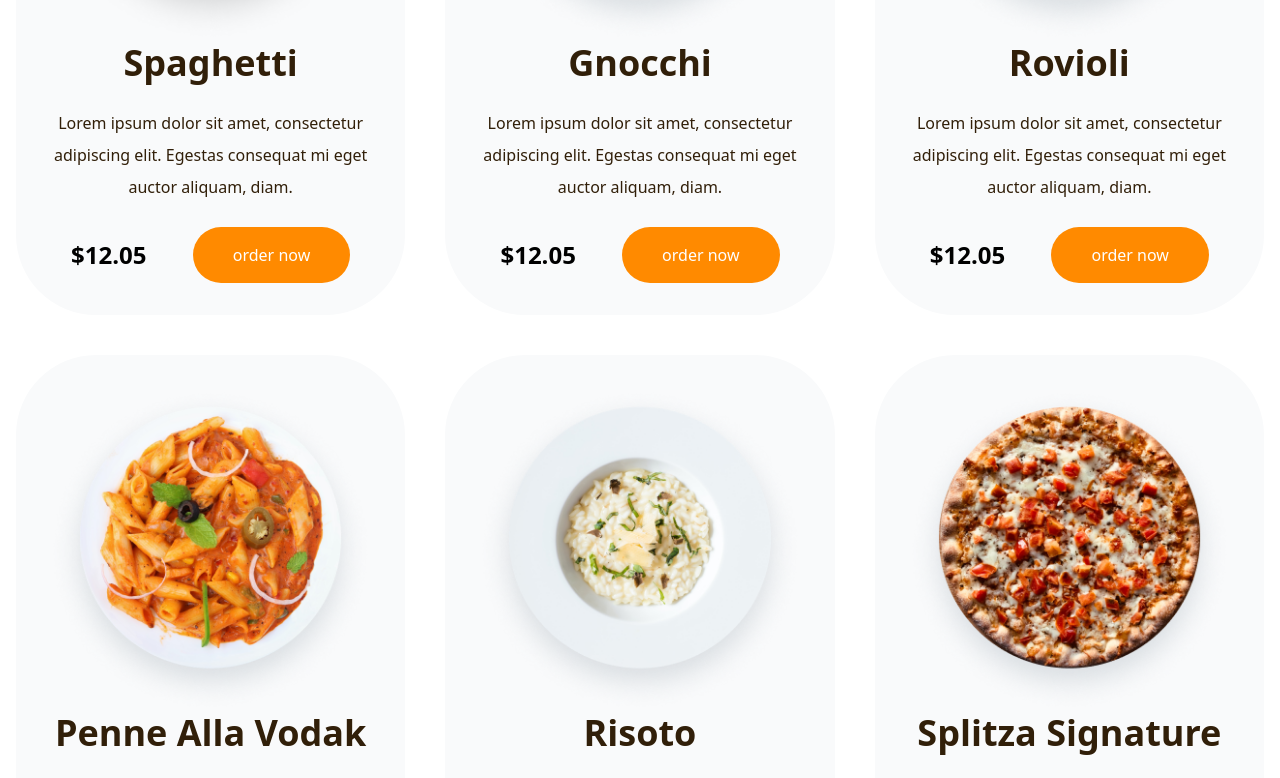
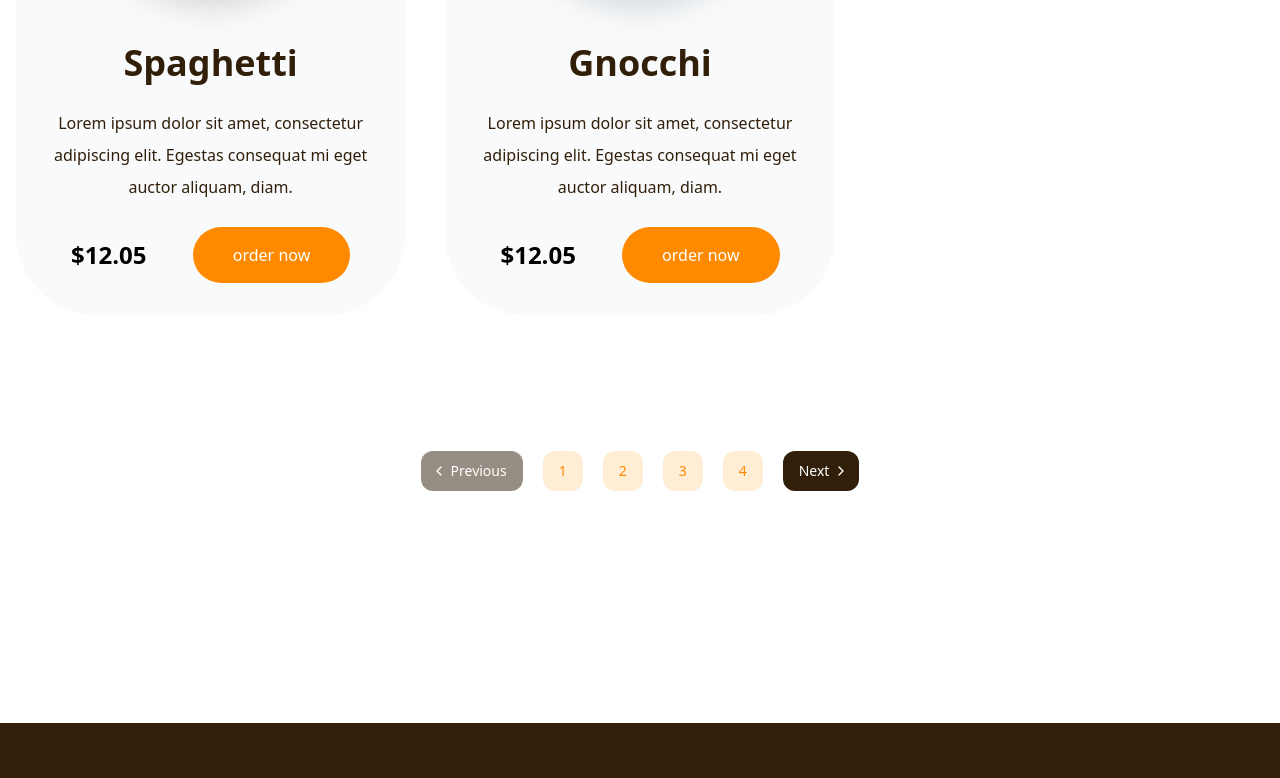
Before and after one commit to parvin-noori/delizioso, a React (Vite) app: page /menu in a window 1280 px wide. Shown: the part 982-1760 px from the top of the page. Built offline with nearby package versions, Linux system fonts and the light colour scheme; data requests are answered from the project's data file.

Commit message:
complete pagination

```diff
--- a/src/components/Menu/MenuSection.jsx
+++ b/src/components/Menu/MenuSection.jsx
@@ -1,23 +1,24 @@
 import axios from "axios";
-// import ItanlianPasta from "../../assets/imgs/italian-pasta.png";
 import { useEffect, useState } from "react";
 import MenuItem from "../MenuItem/MenuItem";
-import { motion } from "framer-motion";
 import usePaginatedFetch from "@/usePaginatedFetch";
 import PaginationSection from "../Pagination/PaginationSection";
+import _ from "lodash";
 
 export default function MenuSection({ sectionTitle }) {
   const [categories, setCategories] = useState([]);
   const [activeCategory, setActiveCategory] = useState("all");
   const url = "http://localhost:3000/products";
-  const [loading, data] = usePaginatedFetch(url, 6);
+  const pageSize = 2; // Number of items per page
+  const [loading, data] = usePaginatedFetch(url, pageSize);
   const [page, setPage] = useState(1);
+
   const [foods, setFoods] = useState([]);
 
   useEffect(() => {
     if (loading) return;
-    setFoods(data[page - 1] || []);
-  }, [loading, page, data]);
+    setFoods(data.flat() || []); // Flatten the paginated data
+  }, [loading, data]);
 
   useEffect(() => {
     const fetchCategories = async () => {
@@ -36,17 +37,30 @@ export default function MenuSection({ sectionTitle }) {
 
   const handleCategoryClick = (category) => {
     setActiveCategory(category);
+    setPage(1); // Reset to the first page when changing category
   };
 
+  // Filter the foods based on the active category
   const filterFoods =
     activeCategory === "all"
       ? foods
       : foods.filter((food) => food.category === activeCategory);
 
+  // Calculate total pages based on filtered data and page size
+  const totalItems = filterFoods.length;
+  const filterPageCount = Math.ceil(totalItems / pageSize);
+
+  // Paginate the filtered items
+  const pageinatedFilterFoods = _.chunk(filterFoods, pageSize);
+
+  console.log("Total items:", totalItems);
+  console.log("Filter page count:", filterPageCount);
+  console.log("Current page foods:", pageinatedFilterFoods[page - 1]);
+
   return (
     <section className="lg:py-48 py-24">
       <div className="container grid grid-cols-1 md:space-y-24 space-y-10">
-        <span className="md:text-[80px] text-5xl text-center font-bold font-tinos  capitalize">
+        <span className="md:text-[80px] text-5xl text-center font-bold font-tinos capitalize">
           {sectionTitle}
         </span>
         <ul className="category-menu flex items-center justify-between flex-nowrap overflow-x-auto gap-3">
@@ -77,10 +91,10 @@ export default function MenuSection({ sectionTitle }) {
         </ul>
         {loading ? (
           <span>Loading...</span>
-        ) : (
+        ) :  filterFoods.length > 0 ?(
           <>
             <div className="menu grid lg:grid-cols-3 grid-cols-2 sm:gap-10 gap-5">
-              {filterFoods.map((food, index) => (
+              {pageinatedFilterFoods[page - 1]?.map((food, index) => (
                 <MenuItem key={food.id} food={food} index={index} />
               ))}
             </div>
@@ -88,16 +102,13 @@ export default function MenuSection({ sectionTitle }) {
               <PaginationSection
                 activePage={page}
                 setPage={setPage}
-                pages={data.length}
+                pages={filterPageCount} // Pass the correct number of pages
               />
             </div>
           </>
+        ): (
+          <p>No items found</p>
         )}
-        {/* {Object.keys(Object.groupBy(foods, ({ category }) => category)).map(
-            (cat) => (
-              <span key={cat}>{cat}</span>
-            )
-          )} */}
       </div>
     </section>
   );
--- a/src/components/Pagination/PaginationSection.jsx
+++ b/src/components/Pagination/PaginationSection.jsx
@@ -2,13 +2,11 @@ import _ from "lodash";
 import {
   Pagination,
   PaginationContent,
-  PaginationEllipsis,
   PaginationItem,
   PaginationLink,
   PaginationNext,
   PaginationPrevious,
 } from "@/components/ui/pagination";
-import { GrPrevious } from "react-icons/gr";
 
 export default function PaginationSection({ activePage, setPage, pages }) {
   const prevPage = () => {
@@ -30,13 +28,15 @@ export default function PaginationSection({ activePage, setPage, pages }) {
       return nextPage;
     });
   };
+
   return (
     <Pagination>
-      <PaginationContent className=" gap-5">
+      <PaginationContent className="gap-5">
         <PaginationItem>
           <PaginationPrevious
-            className="bg-brown text-white rounded-xl cursor-pointer hover:bg-orange-100 hover:text-primaryOrange "
+            className={`bg-brown text-white rounded-xl cursor-pointer hover:bg-orange-100 hover:text-primaryOrange ${activePage === 1 ? "opacity-50 cursor-not-allowed" : ""}`}
             onClick={prevPage}
+            disabled={activePage === 1}
           />
         </PaginationItem>
 
@@ -44,20 +44,22 @@ export default function PaginationSection({ activePage, setPage, pages }) {
           <PaginationItem
             className={`page-item ${index + 1 === activePage ? "active" : ""}`}
             onClick={() => setPage(index + 1)}
+            key={`pagination-${index}`}
           >
             <PaginationLink
-              className="bg-orange-100 text-primaryOrange rounded-xl border-opacity-0  cursor-pointer  hover:border-opacity-100 border-primaryOrange hover:text-primaryOrange hover:bg-transparent"
-              isActive
-              key={`pagination- ${index}`}
+              className="bg-orange-100 text-primaryOrange rounded-xl border-opacity-0 cursor-pointer hover:border-opacity-100 border-primaryOrange hover:text-primaryOrange hover:bg-transparent"
+              isActive={index + 1 === activePage}
             >
               {index + 1}
             </PaginationLink>
           </PaginationItem>
         ))}
+
         <PaginationItem>
           <PaginationNext
-            className="bg-brown text-white rounded-xl cursor-pointer hover:bg-orange-100 hover:text-primaryOrange"
+            className={`bg-brown text-white rounded-xl cursor-pointer hover:bg-orange-100 hover:text-primaryOrange ${activePage === pages ? "opacity-50 cursor-not-allowed" : ""}`}
             onClick={nextPage}
+            disabled={activePage === pages}
           />
         </PaginationItem>
       </PaginationContent>
```
